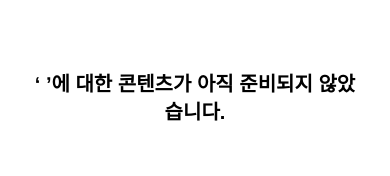
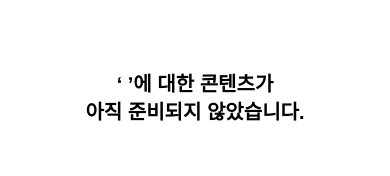
Before and after one commit to Marketer-s-Fridge/Client, a Next.js app: page /search/noResult in a window 390 px wide. Shown: the part 125-301 px from the top of the page. Built offline with nearby package versions, Linux system fonts and the light colour scheme; no server answers; a web font is replaced by a local one.

Commit message:
style: noResult 화면 모바일 버전 수정

```diff
--- a/src/app/search/noResult/noResultClient.tsx
+++ b/src/app/search/noResult/noResultClient.tsx
@@ -46,8 +46,20 @@ export default function NoResultClient() {
       />
 
       <section className="px-[7%] lg:px-[17%] py-18 text-center">
-        <h1 className="text-xl md:text-2xl font-bold mb-10">
-          ‘{query || " "}’에 대한 콘텐츠가 아직 준비되지 않았습니다.
+        <h1
+          className="
+    text-xl md:text-2xl font-bold mb-10
+    text-center
+  "
+        >
+          <span className="md:hidden">
+            ‘{query || " "}’에 대한 콘텐츠가<br />
+            아직 준비되지 않았습니다.
+          </span>
+
+          <span className="hidden md:inline">
+            ‘{query || " "}’에 대한 콘텐츠가 아직 준비되지 않았습니다.
+          </span>
         </h1>
 
         <div className="flex justify-center mb-8">
```
